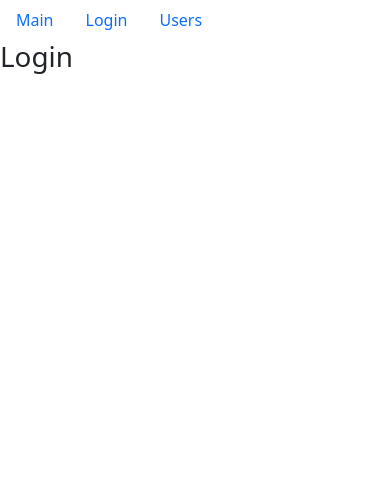
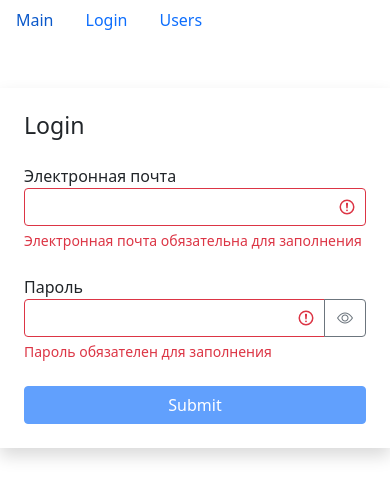
Before and after one commit to Darnholl/React_Fast_app, a React (Create React App) app: page /login in a window 390 px wide. Shown: the top 498 px of the page. Built offline with nearby package versions, Linux system fonts and the light colour scheme.

Commit message:
added search panel and functionality

```diff
--- a/src/app/App.js
+++ b/src/app/App.js
@@ -1,9 +1,9 @@
 import React from "react";
-import Users from "./components/users";
+import Users from "./layouts/users";
 import NavBar from "./components/navBar";
 import { Route, Switch, Redirect } from "react-router-dom";
-import Main from "./components/main";
-import Login from "./components/login";
+import Main from "./layouts/main";
+import Login from "./layouts/login";
 import UserInfo from "./components/userInfo";
 import NotFoundPage from "./components/notFoundPage";
 
--- a/src/app/components/login.jsx
+++ /dev/null
@@ -1,11 +0,0 @@
-import React from "react";
-
-const Login = () => {
-    return (
-        <div>
-            <h1>Login</h1>
-        </div>
-    );
-};
-
-export default Login;
--- a/src/app/components/main.jsx
+++ /dev/null
@@ -1,11 +0,0 @@
-import React from "react";
-
-const Main = () => {
-    return (
-        <div>
-            <h1>Main page</h1>
-        </div>
-    );
-};
-
-export default Main;
--- /dev/null
+++ b/src/app/components/searchPanel.jsx
@@ -0,0 +1,19 @@
+import React from "react";
+import PropTypes from "prop-types";
+
+const SearchPanel = ({ onChange, value }) => {
+    return (
+        <input
+            value={value}
+            onChange={onChange}
+            placeholder="Search..."
+        ></input>
+    );
+};
+
+SearchPanel.propTypes = {
+    value: PropTypes.string,
+    onChange: PropTypes.func
+};
+
+export default SearchPanel;
--- /dev/null
+++ b/src/app/components/textField.jsx
@@ -0,0 +1,57 @@
+import React, { useState } from "react";
+import PropTypes from "prop-types";
+
+const TextField = ({ label, type, name, value, onChange, error }) => {
+    const [showPassword, setShowPassword] = useState(false);
+    const getInputClasses = () => {
+        return "form-control" + (error ? " is-invalid" : "");
+    };
+
+    const toggleShowPassword = () => {
+        setShowPassword((prevState) => !prevState);
+    };
+
+    return (
+        <div className="mb-4">
+            <label htmlFor={name}>{label}</label>
+            <div className="input-group has-validation">
+                <input
+                    type={showPassword ? "text" : type}
+                    id={name}
+                    value={value}
+                    onChange={onChange}
+                    name={name}
+                    className={getInputClasses()}
+                />
+                {type === "password" && (
+                    <button
+                        className="btn btn-outline-secondary"
+                        type="button"
+                        onClick={toggleShowPassword}
+                    >
+                        <i
+                            className={
+                                "bi bi-eye" + (showPassword ? "-slash" : "")
+                            }
+                        ></i>
+                    </button>
+                )}
+                {error && <div className="invalid-feedback">{error}</div>}
+            </div>
+        </div>
+    );
+};
+
+TextField.defaultProps = {
+    type: "text"
+};
+
+TextField.propTypes = {
+    label: PropTypes.string,
+    type: PropTypes.string,
+    name: PropTypes.string,
+    value: PropTypes.string,
+    onChange: PropTypes.func,
+    error: PropTypes.string
+};
+export default TextField;
--- /dev/null
+++ b/src/app/layouts/login.jsx
@@ -0,0 +1,92 @@
+import React, { useEffect, useState } from "react";
+import TextField from "../components/textField";
+import { validator } from "../utils/validator";
+
+const Login = () => {
+    const [data, setData] = useState({ email: "", password: "" });
+    const [errors, setErrors] = useState({});
+
+    const handleChange = ({ target }) => {
+        setData((prevState) => ({
+            ...prevState,
+            [target.name]: target.value
+        }));
+    };
+    const validatorConfig = {
+        email: {
+            isRequired: {
+                message: "Электронная почта обязательна для заполнения"
+            },
+            isEmail: {
+                message: "Email введен не корректно"
+            }
+        },
+        password: {
+            isRequired: { message: "Пароль обязателен для заполнения" },
+            isCapitalSymbol: {
+                message: "Пароль должен содержать хотя бы одну заглавную букву"
+            },
+            isContainDigit: {
+                message: "Пароль должен содержать хотя бы одно число"
+            },
+            min: {
+                message: "Пароль должен состоять минимум из 8 символов",
+                value: 8
+            }
+        }
+    };
+    useEffect(() => {
+        validate();
+    }, [data]);
+
+    const validate = () => {
+        const errors = validator(data, validatorConfig);
+        setErrors(errors);
+        return Object.keys(errors).length === 0;
+    };
+
+    const isValid = Object.keys(errors).length === 0;
+
+    const handleSubmit = (e) => {
+        e.preventDefault();
+        const isValid = validate();
+        if (!isValid) return;
+        console.log(data);
+    };
+
+    return (
+        <div className="container mt-5">
+            <div className="row">
+                <div className="col-md-6 offset-md-3 shadow p-4">
+                    <h3 className="mb-4">Login</h3>
+                    <form onSubmit={handleSubmit}>
+                        <TextField
+                            label="Электронная почта"
+                            name="email"
+                            value={data.email}
+                            onChange={handleChange}
+                            error={errors.email}
+                        />
+                        <TextField
+                            label="Пароль"
+                            type="password"
+                            name="password"
+                            value={data.password}
+                            onChange={handleChange}
+                            error={errors.password}
+                        />
+                        <button
+                            type="submit"
+                            disabled={!isValid}
+                            className="btn btn-primary w-100 mx-auto"
+                        >
+                            Submit
+                        </button>
+                    </form>
+                </div>
+            </div>
+        </div>
+    );
+};
+
+export default Login;
--- /dev/null
+++ b/src/app/layouts/main.jsx
@@ -0,0 +1,7 @@
+import React from "react";
+
+const Main = () => {
+    return <h1>Main page</h1>;
+};
+
+export default Main;
--- a/src/app/components/users.jsx
+++ b/src/app/layouts/users.jsx
@@ -1,18 +1,20 @@
 import React, { useState, useEffect } from "react";
 import PropTypes from "prop-types";
 import { paginate } from "../utils/paginate";
-import Pagination from "./pagination";
+import Pagination from "../components/pagination";
 import api from "../api";
-import GroupList from "./groupList";
-import SearchStatus from "./searchStatus";
-import UserTable from "./usersTable";
+import GroupList from "../components/groupList";
+import SearchStatus from "../components/searchStatus";
+import UserTable from "../components/usersTable";
 import _ from "lodash";
+import SearchPanel from "../components/searchPanel";
 
 const Users = () => {
     const [currentPage, setCurrentPage] = useState(1);
     const [professions, setProfessions] = useState();
     const [selectedProf, setSelectedProf] = useState();
     const [sortBy, setSortBy] = useState({ path: "name", order: "asc" });
+    const [inputSearch, setInputSearch] = useState("");
     const pageSize = 8;
 
     const [users, setUsers] = useState();
@@ -20,10 +22,6 @@
     useEffect(() => {
         api.users.fetchAll().then((data) => setUsers(data));
     }, []);
-
-    // useEffect(() => {
-    //     console.log(users);
-    // }, [users]);
 
     const handleDelete = (userId) => {
         setUsers(users.filter((user) => user._id !== userId));
@@ -48,7 +46,6 @@
 
     const handleProfessionSelect = (item) => {
         setSelectedProf(item);
-        // console.log(item);
     };
 
     const handlePageChange = (pageIndex) => {
@@ -62,6 +59,10 @@
     if (users) {
         const filteredUsers = selectedProf
             ? users.filter((user) => user.profession._id === selectedProf._id)
+            : inputSearch
+            ? users.filter((u) =>
+                  u.name.toLowerCase().includes(inputSearch.toLowerCase())
+              )
             : users;
 
         const count = filteredUsers.length;
@@ -98,6 +99,10 @@
 
                     <div className="d-flex flex-column">
                         <SearchStatus length={count} />
+                        <SearchPanel
+                            value={inputSearch}
+                            onChange={(e) => setInputSearch(e.target.value)}
+                        />
                         {count > 0 && (
                             <UserTable
                                 users={usersCrop}
--- /dev/null
+++ b/src/app/utils/validator.js
@@ -0,0 +1,47 @@
+export function validator(data, config) {
+    const errors = {};
+    function validate(validateMethod, data, config) {
+        let statusValidate;
+        switch (validateMethod) {
+            case "isRequired":
+                statusValidate = data.trim() === "";
+                break;
+            case "isEmail": {
+                const emailRegExp = /^\S+@\S+\.\S+$/g;
+                statusValidate = !emailRegExp.test(data);
+                break;
+            }
+            case "isCapitalSymbol": {
+                const capitalRegExp = /[A-Z]+/g;
+                statusValidate = !capitalRegExp.test(data);
+                break;
+            }
+            case "isContainDigit": {
+                const digitRegExp = /\d+/g;
+                statusValidate = !digitRegExp.test(data);
+                break;
+            }
+            case "min": {
+                statusValidate = data.length < config.value;
+                break;
+            }
+
+            default:
+                break;
+        }
+        if (statusValidate) return config.message;
+    }
+    for (const fieldName in data) {
+        for (const validateMethod in config[fieldName]) {
+            const error = validate(
+                validateMethod,
+                data[fieldName],
+                config[fieldName][validateMethod]
+            );
+            if (error && !errors[fieldName]) {
+                errors[fieldName] = error;
+            }
+        }
+    }
+    return errors;
+}
```
